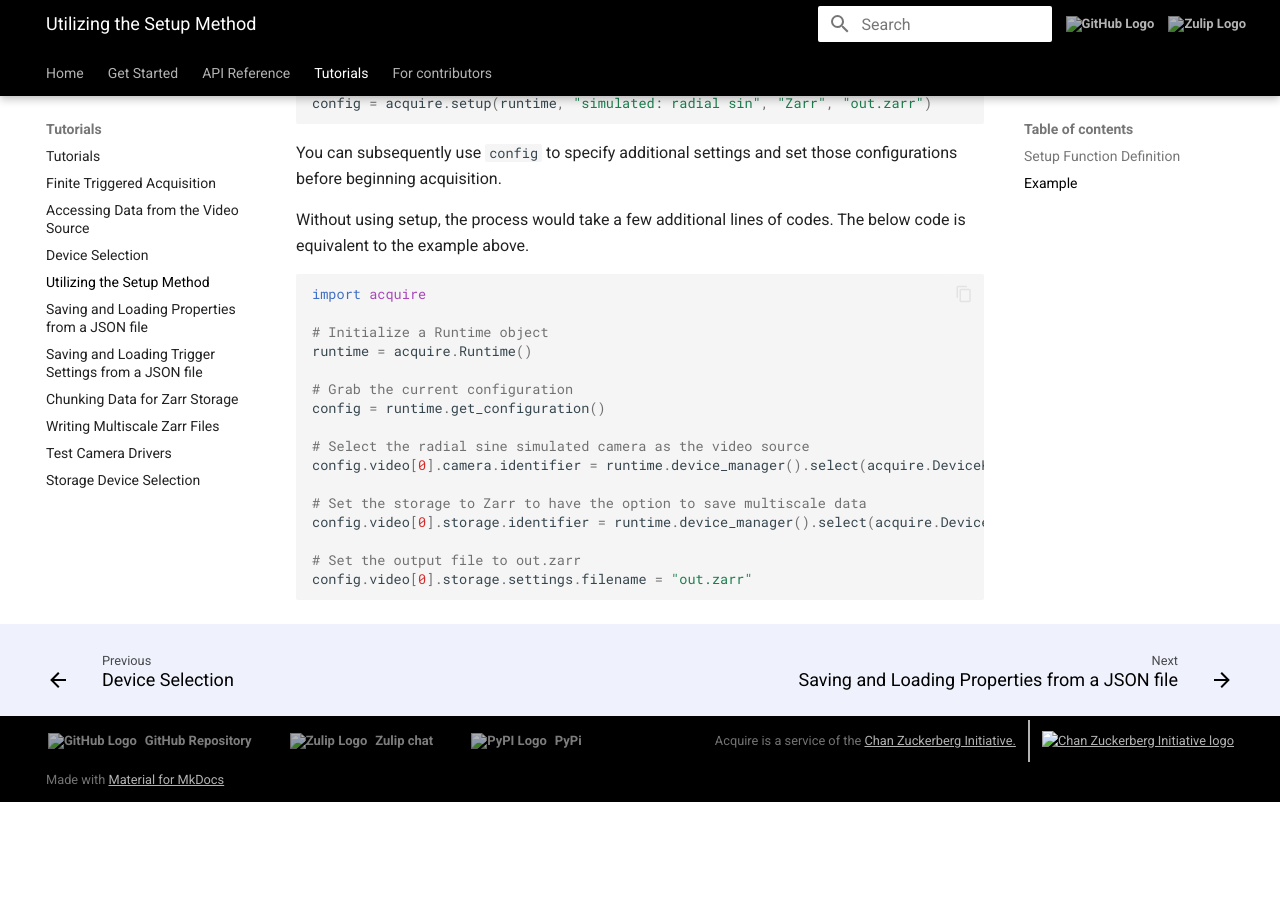
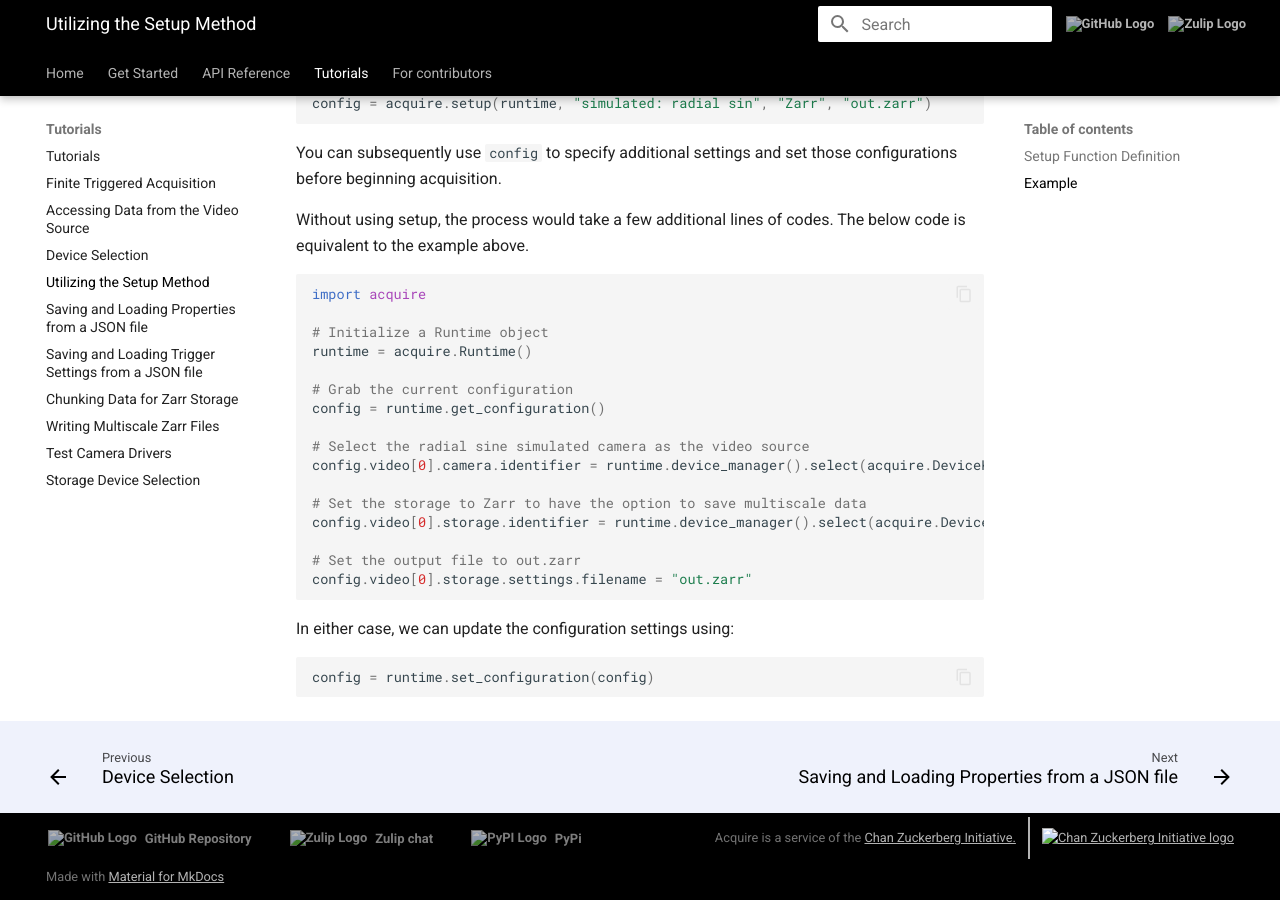
Before and after one commit to melissawm/acquire-docs, an MkDocs documentation site: the page built from docs/tutorials/setup.md, in a window 1280 px wide and 900 px high, scrolled down 719 px. Built offline with MkDocs 1.6.1 and Material for MkDocs 9.7.7, drawn with Linux system fonts in a browser that asks for light colours; comment, search, counter and statistics services are not loaded; before the commit the page ends 1521 px from its top, so only the background shows below that.

Commit message:
Update setup.md
Explaining how to update settings.

````diff
--- a/docs/tutorials/setup.md
+++ b/docs/tutorials/setup.md
@@ -48,3 +48,9 @@ config.video[0].storage.identifier = runtime.device_manager().select(acquire.Dev
 # Set the output file to out.zarr
 config.video[0].storage.settings.filename = "out.zarr"
 ```
+
+In either case, we can update the configuration settings using:
+
+```python
+config = runtime.set_configuration(config)
+```
````
